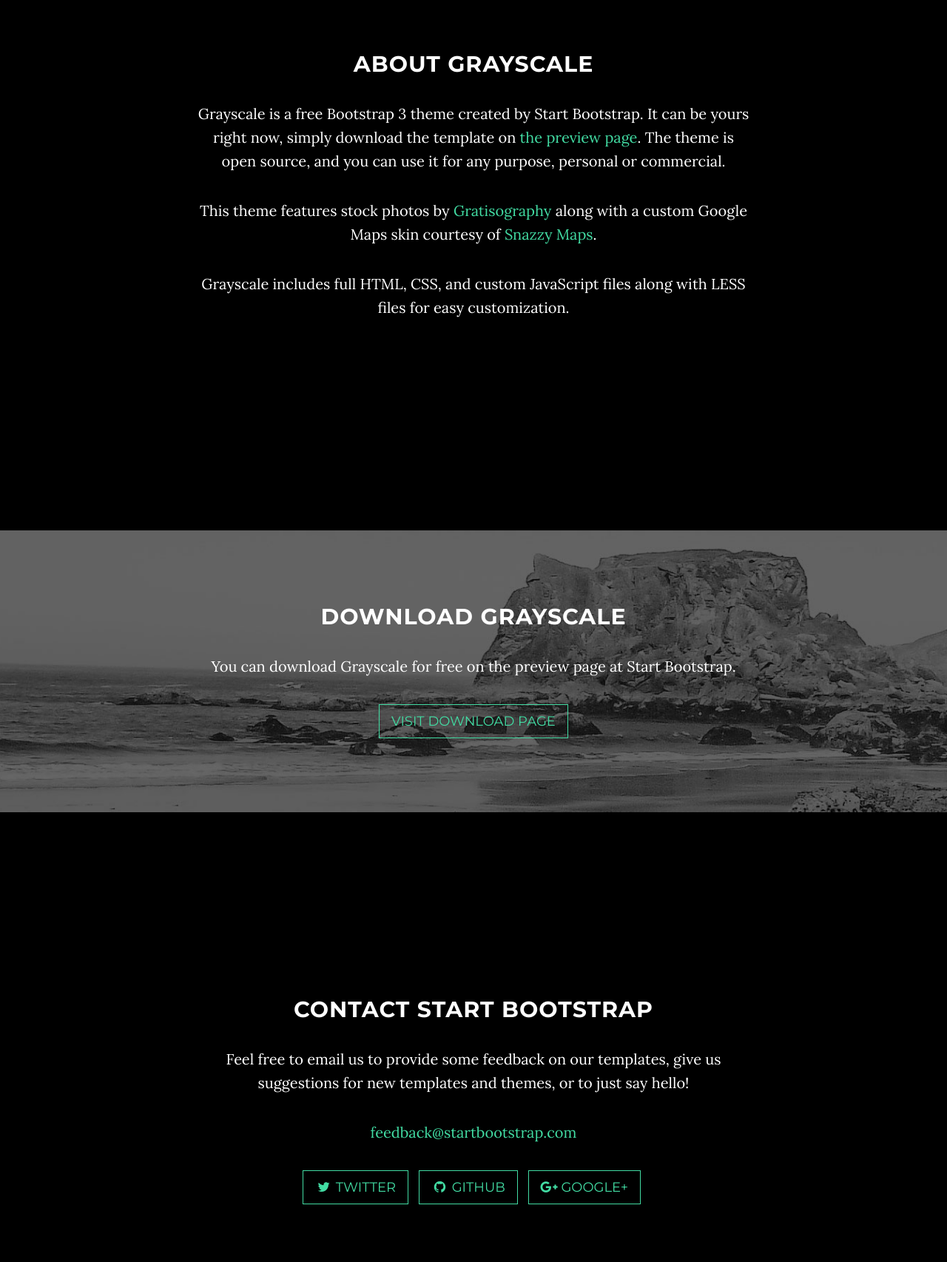
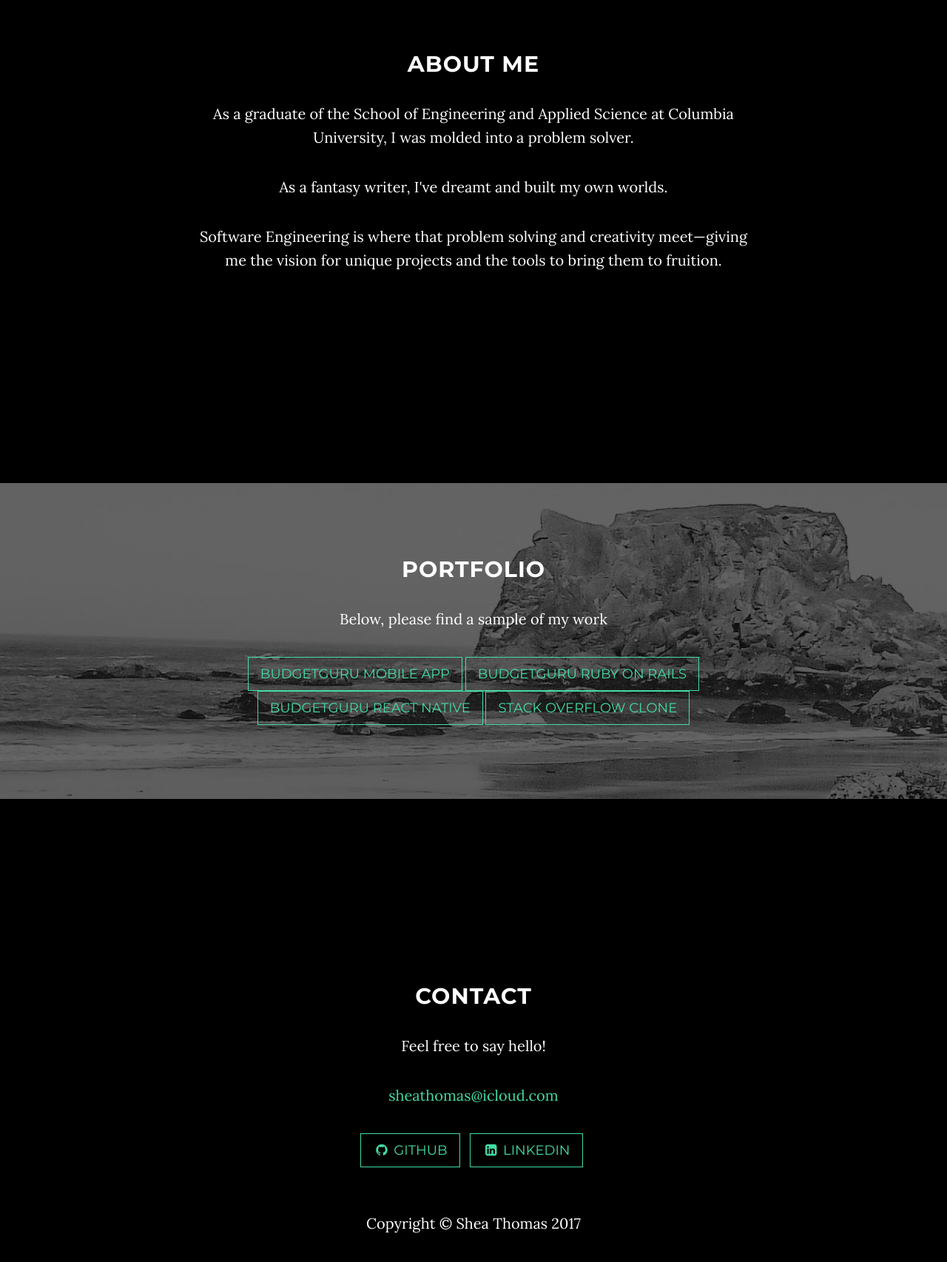
Before and after one commit to mercuricoxide/mercuricoxide.github.io, a website: page index.html in a window 1280 px wide. Shown: the part 980-2686 px from the top of the page at 74% size. Drawn offline with nearby package versions, Linux system fonts and the light colour scheme; some packages are replaced by stand-ins of ours.

Commit message:
Create personal website

```diff
--- a/index.html
+++ b/index.html
@@ -9,7 +9,7 @@
     <meta name="description" content="">
     <meta name="author" content="">
 
-    <title>Grayscale - Start Bootstrap Theme</title>
+    <title>SHEA THOMAS</title>
 
     <!-- Bootstrap Core CSS -->
     <link href="vendor/bootstrap/css/bootstrap.min.css" rel="stylesheet">
@@ -41,7 +41,7 @@
                     Menu <i class="fa fa-bars"></i>
                 </button>
                 <a class="navbar-brand page-scroll" href="#page-top">
-                    <i class="fa fa-play-circle"></i> <span class="light">Start</span> Bootstrap
+                    <span class="light">HOME</span>
                 </a>
             </div>
 
@@ -56,7 +56,7 @@
                         <a class="page-scroll" href="#about">About</a>
                     </li>
                     <li>
-                        <a class="page-scroll" href="#download">Download</a>
+                        <a class="page-scroll" href="#download">Portfolio</a>
                     </li>
                     <li>
                         <a class="page-scroll" href="#contact">Contact</a>
@@ -74,9 +74,8 @@
             <div class="container">
                 <div class="row">
                     <div class="col-md-8 col-md-offset-2">
-                        <h1 class="brand-heading">Grayscale</h1>
-                        <p class="intro-text">A free, responsive, one page Bootstrap theme.
-                            <br>Created by Start Bootstrap.</p>
+                        <h1 class="brand-heading">Shea Thomas</h1>
+                        <p class="intro-text">Software Engineer</p>
                         <a href="#about" class="btn btn-circle page-scroll">
                             <i class="fa fa-angle-double-down animated"></i>
                         </a>
@@ -90,10 +89,10 @@
     <section id="about" class="container content-section text-center">
         <div class="row">
             <div class="col-lg-8 col-lg-offset-2">
-                <h2>About Grayscale</h2>
-                <p>Grayscale is a free Bootstrap 3 theme created by Start Bootstrap. It can be yours right now, simply download the template on <a href="http://startbootstrap.com/template-overviews/grayscale/">the preview page</a>. The theme is open source, and you can use it for any purpose, personal or commercial.</p>
-                <p>This theme features stock photos by <a href="http://gratisography.com/">Gratisography</a> along with a custom Google Maps skin courtesy of <a href="http://snazzymaps.com/">Snazzy Maps</a>.</p>
-                <p>Grayscale includes full HTML, CSS, and custom JavaScript files along with LESS files for easy customization.</p>
+                <h2>About Me</h2>
+                <p>As a graduate of the School of Engineering and Applied Science at Columbia University, I was molded into a problem solver.</p>
+                <p>As a fantasy writer, I've dreamt and built my own worlds.</p>
+                <p>Software Engineering is where that problem solving and creativity meet—giving me the vision for unique projects and the tools to bring them to fruition.</p>
             </div>
         </div>
     </section>
@@ -103,9 +102,12 @@
         <div class="download-section">
             <div class="container">
                 <div class="col-lg-8 col-lg-offset-2">
-                    <h2>Download Grayscale</h2>
-                    <p>You can download Grayscale for free on the preview page at Start Bootstrap.</p>
-                    <a href="http://startbootstrap.com/template-overviews/grayscale/" class="btn btn-default btn-lg">Visit Download Page</a>
+                    <h2>Portfolio</h2>
+                    <p>Below, please find a sample of my work</p>
+                    <a href="https://budgetguru.github.io/" class="btn btn-default btn-lg">BudgetGURU Mobile App</a>
+                    <a href="https://github.com/mercuricoxide/BudgetGuruRails" class="btn btn-default btn-lg">BudgetGURU Ruby on Rails</a>
+                    <a href="https://github.com/mercuricoxide/BudgetGuruApp" class="btn btn-default btn-lg">BudgetGURU React Native</a>
+                    <a href="https://github.com/mercuricoxide/Mighty-Morphin-Stack-Overflowerangers" class="btn btn-default btn-lg">Stack Overflow Clone</a>
                 </div>
             </div>
         </div>
@@ -115,32 +117,26 @@
     <section id="contact" class="container content-section text-center">
         <div class="row">
             <div class="col-lg-8 col-lg-offset-2">
-                <h2>Contact Start Bootstrap</h2>
-                <p>Feel free to email us to provide some feedback on our templates, give us suggestions for new templates and themes, or to just say hello!</p>
-                <p><a href="mailto:feedback@startbootstrap.com">feedback@startbootstrap.com</a>
+                <h2>Contact</h2>
+                <p>Feel free to say hello!</p>
+                <p><a href="mailto:sheathomas@icloud.com">sheathomas@icloud.com</a>
                 </p>
                 <ul class="list-inline banner-social-buttons">
                     <li>
-                        <a href="https://twitter.com/SBootstrap" class="btn btn-default btn-lg"><i class="fa fa-twitter fa-fw"></i> <span class="network-name">Twitter</span></a>
+                        <a href="https://github.com/mercuricoxide" class="btn btn-default btn-lg"><i class="fa fa-github fa-fw"></i> <span class="network-name">Github</span></a>
                     </li>
                     <li>
-                        <a href="https://github.com/IronSummitMedia/startbootstrap" class="btn btn-default btn-lg"><i class="fa fa-github fa-fw"></i> <span class="network-name">Github</span></a>
-                    </li>
-                    <li>
-                        <a href="https://plus.google.com/+Startbootstrap/posts" class="btn btn-default btn-lg"><i class="fa fa-google-plus fa-fw"></i> <span class="network-name">Google+</span></a>
+                         <a href="https://www.linkedin.com/in/shea-thomas/" class="btn btn-default btn-lg"><i class="fa fa-linkedin-square fa-fw"></i> <span class="network-name">LinkedIn</span></a>
                     </li>
                 </ul>
             </div>
         </div>
     </section>
 
-    <!-- Map Section -->
-    <div id="map"></div>
-
     <!-- Footer -->
     <footer>
         <div class="container text-center">
-            <p>Copyright &copy; Your Website 2016</p>
+            <p>Copyright &copy; Shea Thomas 2017</p>
         </div>
     </footer>
 
```
